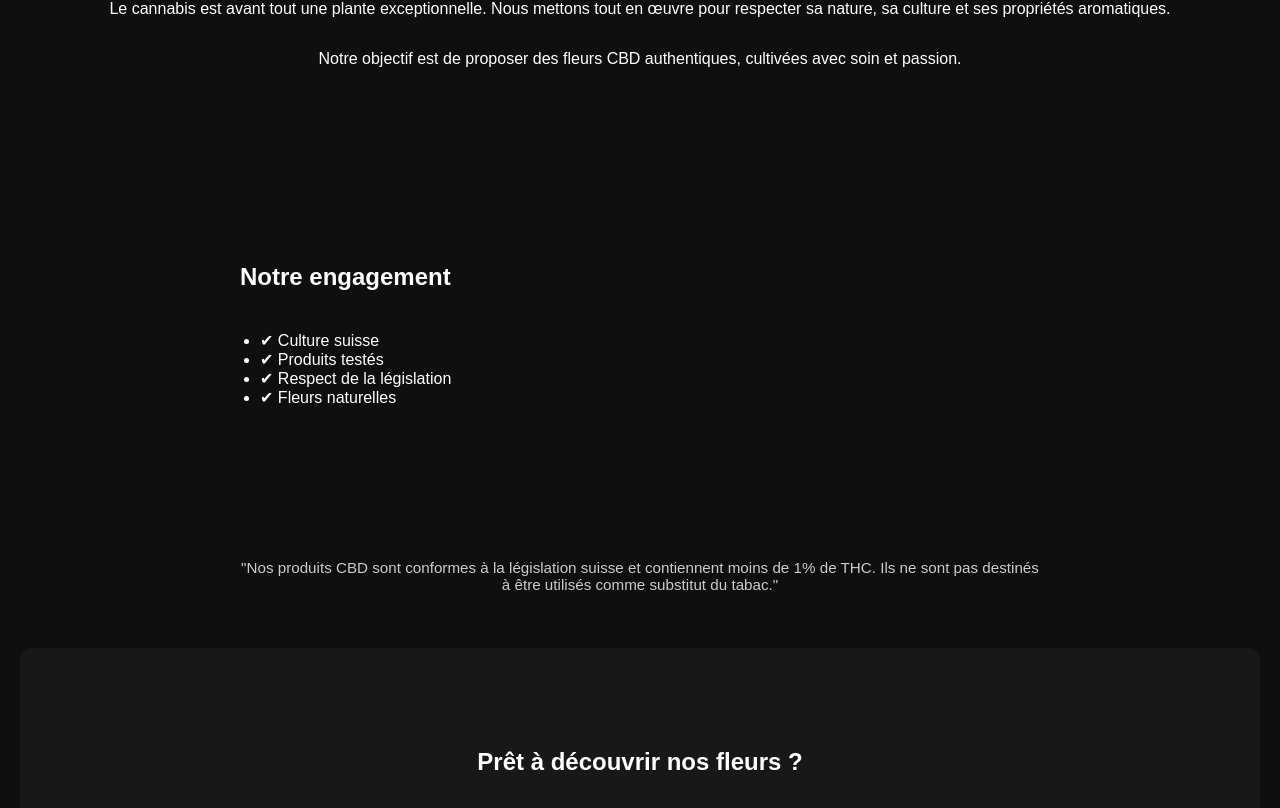
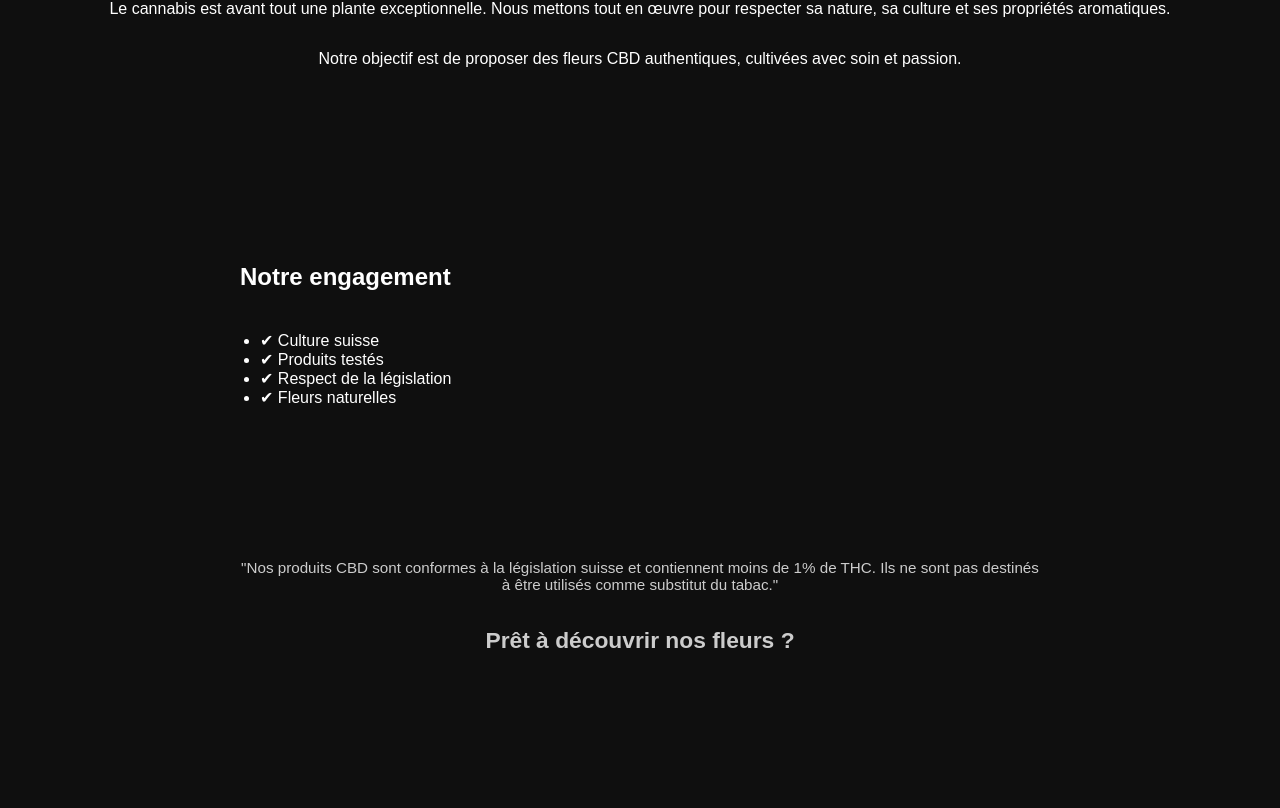
Before and after one commit to LesRhabilleurs/Magic-Flowers, a React (Vite) app: page / in a window 1280 px wide. Shown: the part 1761-2569 px from the top of the page. After the commit the page ends 2474 px from the top, so only its background shows below. Built offline with nearby package versions, Linux system fonts and the light colour scheme.

Commit message:
Update Home.jsx

```diff
--- a/src/pages/Home.jsx
+++ b/src/pages/Home.jsx
@@ -59,10 +59,6 @@ export default function Home() {
       {/* DISCLAIMER */}
       <section className="legal">
         <p>"Nos produits CBD sont conformes à la législation suisse et contiennent moins de 1% de THC. Ils ne sont pas destinés à être utilisés comme substitut du tabac."</p>
-      </section>
-
-      {/* CTA */}
-      <section className="cta">
         <h2>Prêt à découvrir nos fleurs ?</h2>
       </section>
 
```
